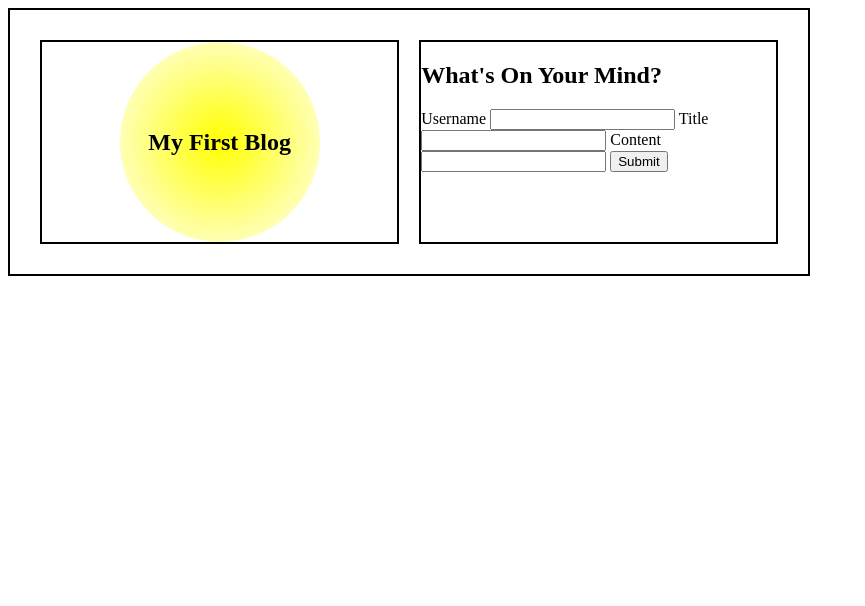
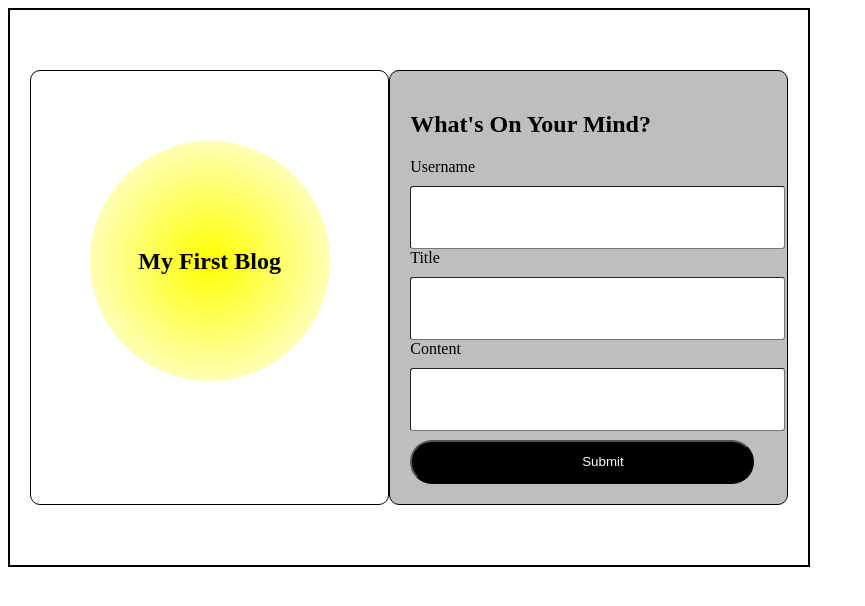
Before and after one commit to ebaby-ak/personal-blog, a plain HTML site: page index.html in a window 1280 px wide. Shown: the whole page, without its empty margins (0-865 px from the left). Drawn offline with Linux system fonts and the light colour scheme.

Commit message:
added styling to the inputs, need to troubleshoot the submit button

```diff
--- a/assets/css/style.css
+++ b/assets/css/style.css
@@ -11,29 +11,70 @@ header {
 
 .left {
     flex:1;
+    box-sizing: border-box;
+    border: 1px solid black;
+    border-radius: 10px;
     display: flex;
     justify-content: center;
-    border: 2px solid black;
-    margin: 10px;
+    margin: 40px auto;
 }
 
 .right {
     flex: 1;
-    display: -ms-inline-flexbox;
-    justify-content: center;
-    flex-direction: column;
-    border: 2px solid black;
-    align-items: center;
+    box-sizing: border-box;
     margin: 10px;
     text-align: left;
 }
 
+input {
+  border-radius: 3px;
+  border-width: 1px;
+  font-size: 1.1em;
+  height: 45px;
+  line-height: 20px;
+  margin: 0;
+  margin-top: 10px;
+  max-width: 100%;
+  padding: 8px 8px 8px 8px;
+  transition-delay: 0s, 0s;
+  transition-duration: 0.2s, 0.2s;
+  transition-property: background-color, color;
+  transition-timing-function: ease, ease;
+  vertical-align: middle;
+  width: 100%;
+}
 .circle {
+    display: flex;
     width: 200px;
     height: 200px;
     background: radial-gradient(circle, yellow, white);
     border-radius: 50%;
-    display: flex;
+    margin: 70px auto;
+    padding: 20px;
     justify-content: center;
     align-items: center;
 }
+
+.card {
+    display: block;
+    background-color: #bebebe;
+    border: 1px solid black;
+    border-radius: 10px;
+    box-shadow: grey;
+    margin: 40px auto;
+    height: auto;
+    padding: 20px;
+    width: 60vw;
+}
+
+#submit {
+    background-color: black;
+    border-radius: 100px;
+    color: #fff;
+    line-height: 20px;
+    max-width: 300px;
+    padding: 10px 170px;
+    justify-content: center;
+    text-align: center;
+    margin-top: 0.7em;
+}
--- a/assets/js/form.js
+++ b/assets/js/form.js
@@ -0,0 +1,17 @@
+const userNameInput = document.querySelector('#username');
+const titleInput = document.querySelector('#title');
+const contentInput = document.querySelector('#content');
+const submitButton = document.querySelector('#submit');
+
+submitButton.addEventListener('click', function (event) {
+    event.preventDefault();
+
+const blog = {
+    userName: userNameInput.value.trim(),
+    title: titleInput.value.trim(),
+    content: contentInput.value.trim(),
+};
+
+localStorage.setItem('blog', JSON.stringify(blog));
+
+});
--- a/index.html
+++ b/index.html
@@ -14,7 +14,7 @@
                 </div>
 
             </section>
-            <section class="right">
+            <section class="right card">
                 <form method="POST">
                     <h2>What's On Your Mind?</h2>
                     <label for="username">Username</label>
@@ -23,10 +23,13 @@
                     <input type="text" name="title" id="title">
                     <label for="content">Content</label>
                     <input type="text" name="content" id="content">
-                    <button type="submit">Submit</button>
+
+                <a href="file:///C:/Users/EBaby/bootcamp/personal-blog/blog.html">
+                    <button id="submit">Submit</button>
+                </a>
                 </form>
             </section>
         </header>
-
+    <script src="./assets/js/form.js"></script>
 </body>
 </html>
```
Also changed, not shown: blog.html (+14 -0 lines).
